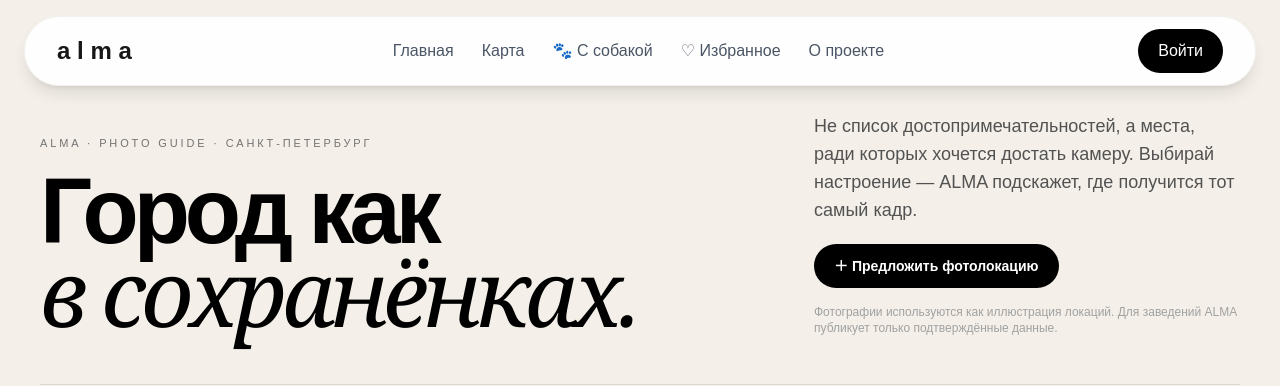
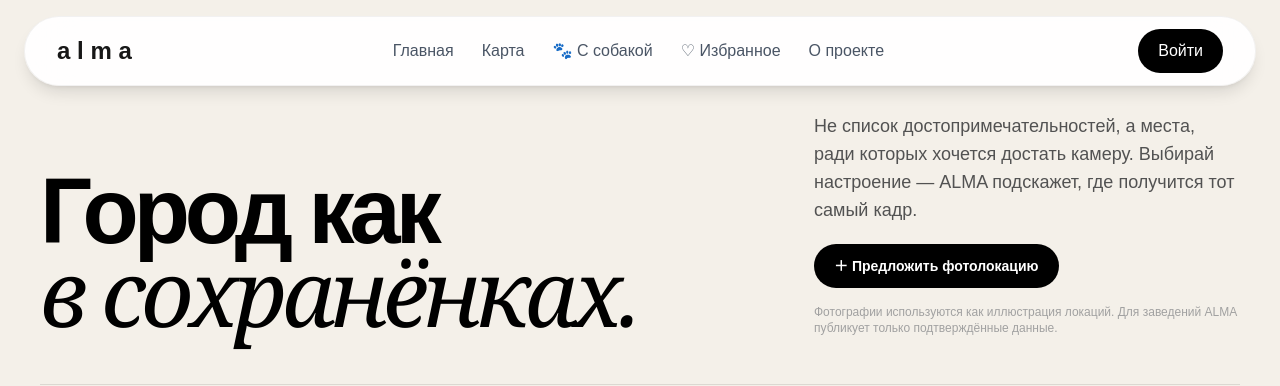
Before and after one commit to olgakastanova48386-dotcom/alma, a Next.js app: page /photozones in a window 1280 px wide. Shown: the top 386 px of the page. Built offline with nearby package versions, Linux system fonts and the light colour scheme; no server answers.

Commit message:
Remove ALMA city kicker

```diff
--- a/app/photozones/page.tsx
+++ b/app/photozones/page.tsx
@@ -25,7 +25,7 @@ export default function PhotozonesPage(){
  return <main className="min-h-screen bg-[#f4f0e9] pt-24 sm:pt-28 pb-24 text-black">
   <section className="mx-auto max-w-[1440px] px-4 sm:px-6 lg:px-10">
    <div className="border-b border-black/10 pb-8 sm:pb-12 lg:grid lg:grid-cols-[1.25fr_.75fr] lg:items-end lg:gap-16">
-    <div><p className="text-[11px] uppercase tracking-[.26em] text-neutral-500">ALMA · PHOTO GUIDE · Санкт-Петербург</p><h1 className="mt-5 max-w-4xl text-[48px] sm:text-7xl lg:text-[92px] font-bold leading-[.88] tracking-[-.055em]">Город как<br/><span className="font-serif italic font-normal">в сохранёнках.</span></h1></div>
+    <div><h1 className="max-w-4xl text-[48px] sm:text-7xl lg:text-[92px] font-bold leading-[.88] tracking-[-.055em]">Город как<br/><span className="font-serif italic font-normal">в сохранёнках.</span></h1></div>
     <div className="mt-7 lg:mt-0"><p className="max-w-md text-base sm:text-lg leading-7 text-neutral-600">Не список достопримечательностей, а места, ради которых хочется достать камеру. Выбирай настроение — ALMA подскажет, где получится тот самый кадр.</p><div className="mt-5"><Link href="/photozones/add" className="inline-flex rounded-full bg-black px-5 py-3 text-sm font-semibold text-white">＋ Предложить фотолокацию</Link></div><p className="mt-4 text-xs text-neutral-400">Фотографии используются как иллюстрация локаций. Для заведений ALMA публикует только подтверждённые данные.</p></div>
    </div>
 
```
